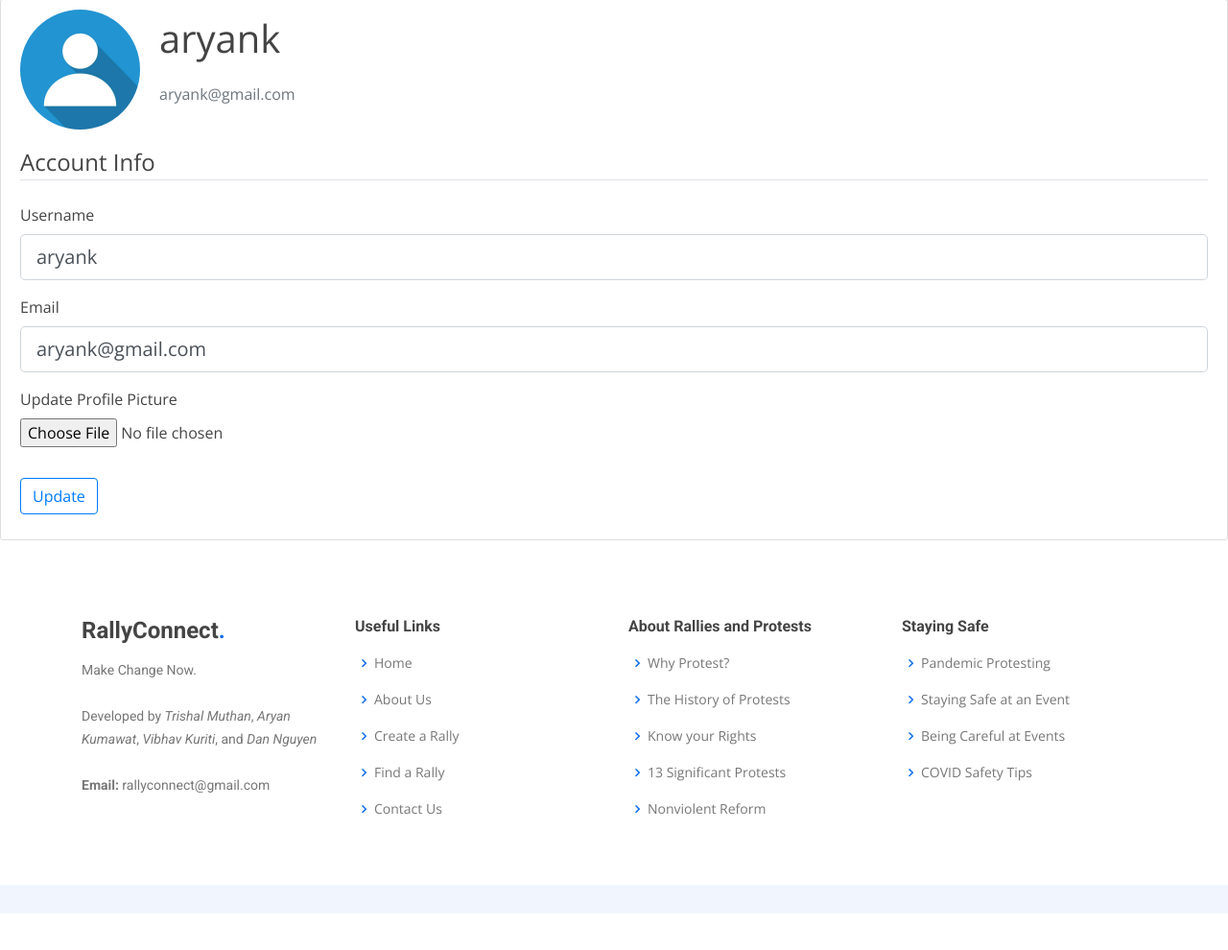
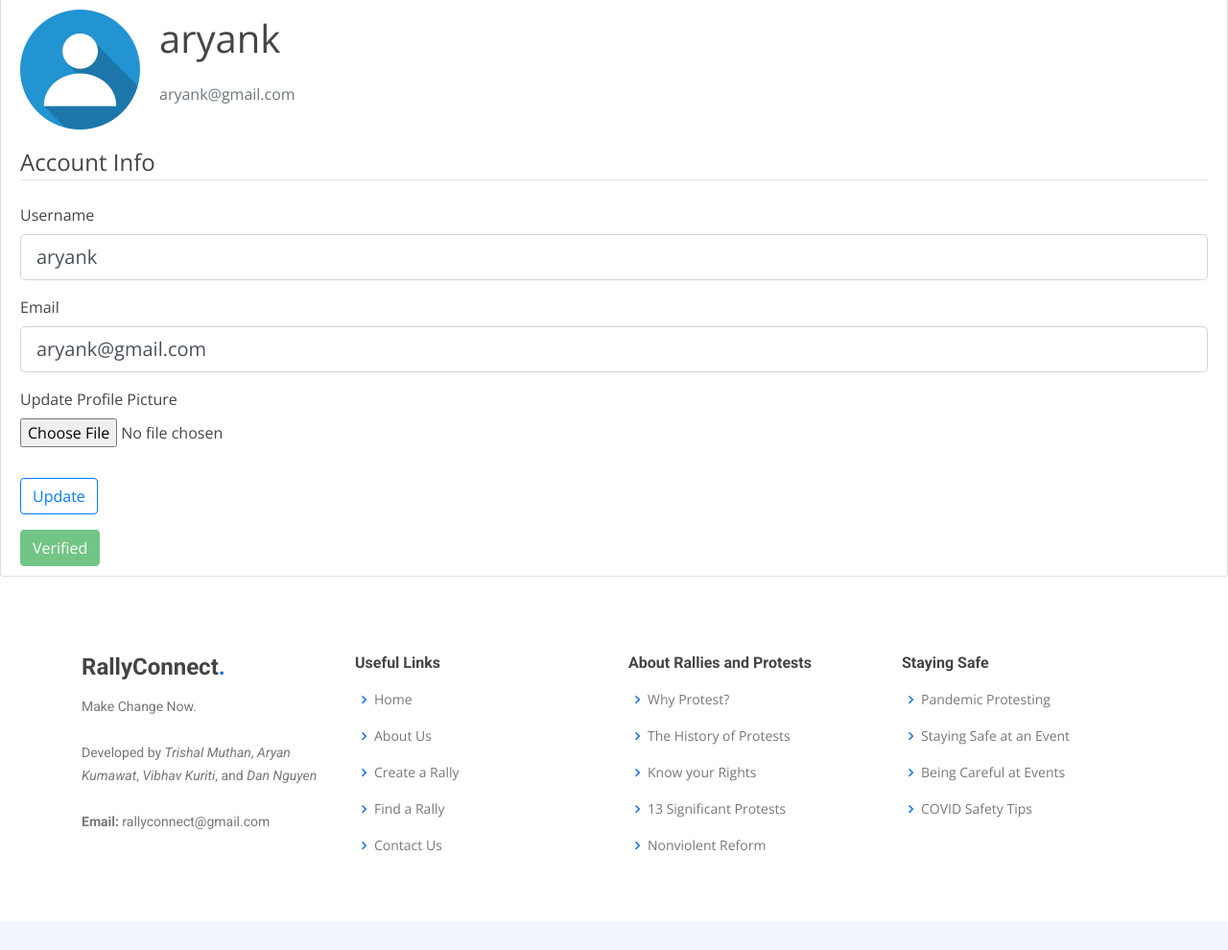
Before and after one commit to aryankix101/rallyconnect, a Flask app: page /account in a window 1280 px wide. Shown: the part 95-1085 px from the top of the page at 96% size. Before the commit the page ends 1047 px from the top, so only its background shows below. Run offline with Flask 2, Linux system fonts and the light colour scheme; a user stored in the database is signed in; some libraries are stand-ins or nearby versions.

Commit message:
Minor updates

```diff
--- a/rallyconnect/templates/account.html
+++ b/rallyconnect/templates/account.html
@@ -52,6 +52,7 @@
             <div class="form-group">
                 {{ form.submit(class="btn btn-outline-primary") }}
             </div>
+            <button class="btn btn-success" disabled>Verified</button>
         </form>
     </div>
 {% endblock content %}
--- a/requirements.txt
+++ b/requirements.txt
@@ -22,3 +22,4 @@ SQLAlchemy==1.3.17
 Werkzeug==1.0.1
 WTForms==2.3.1
 zope.interface==5.1.0
+#Install these packages
```
Also changed, not shown: rallyconnect/site.db, 1 other file.
